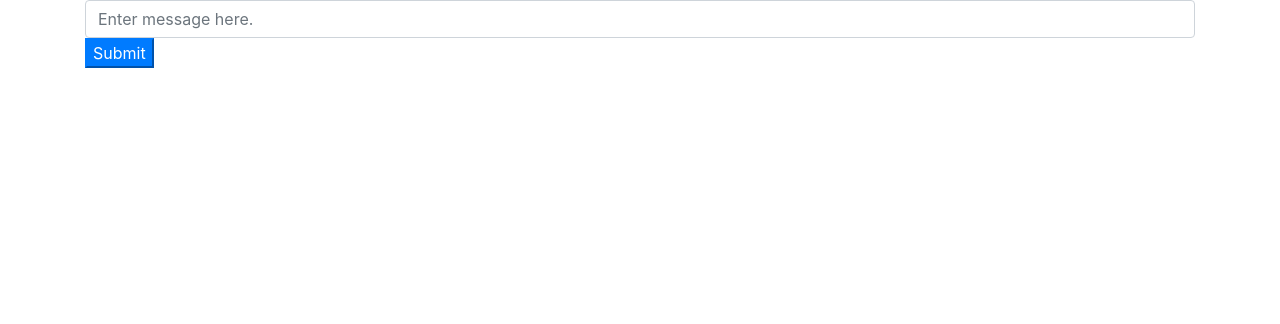
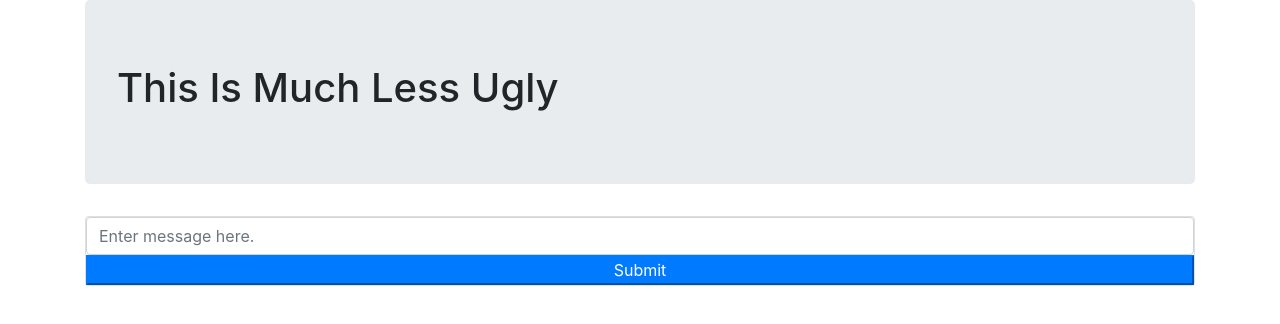
Before and after one commit to GrumpyEwok/cryptosquare, a plain HTML site: page index.html in a window 1280 px wide. Drawn offline with nearby package versions, Linux system fonts and the light colour scheme.

Commit message:
Add some styling.

```diff
--- a/index.html
+++ b/index.html
@@ -9,11 +9,16 @@
     <title>CryptoSquare</title>
   </head>
   <body>
-    <div class="container"
-      <form>
-        <input type="text" class="form-control" id="userInput" placeholder="Enter message here.">
-      </form>
-      <button type="button" class="btn-primary" id="button">Submit</button>
+    <div class="container">
+      <div class="jumbotron">
+        <h1>This Is Much Less Ugly</h1>
+      </div>
+      <div class="card card-primary">
+        <form>
+          <input type="text" class="form-control" id="userInput" placeholder="Enter message here.">
+        </form>
+        <button type="button" class="btn-primary" id="button">Submit</button>
+      </div>
     </div>
   </body>
 </html>
```
